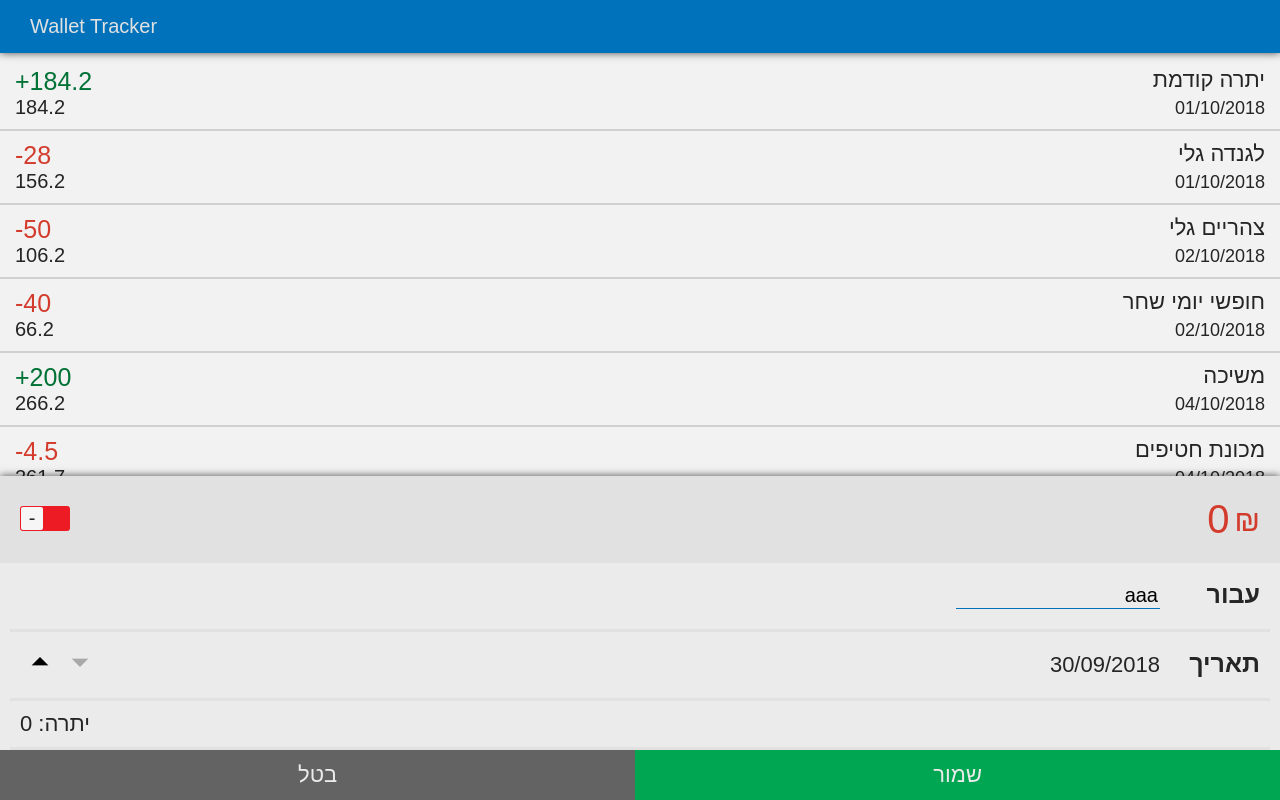
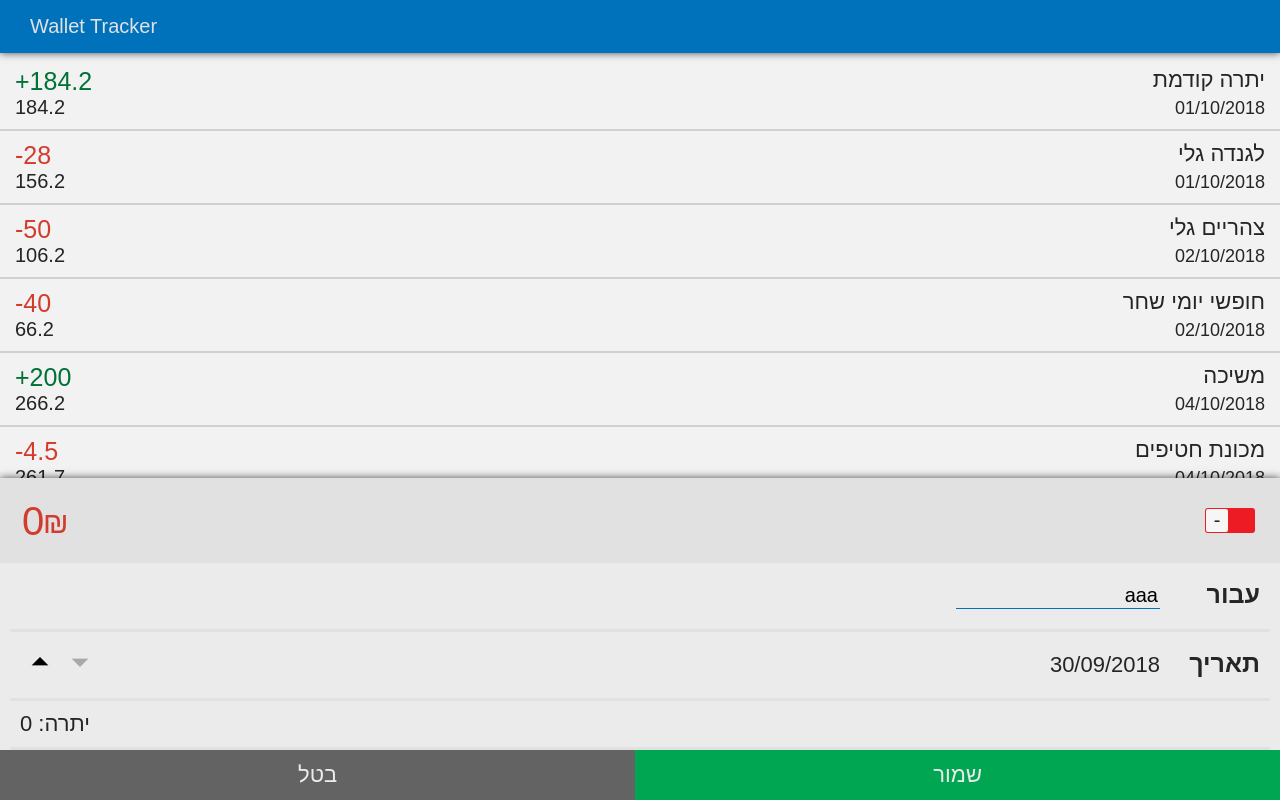
Before and after one commit to ranhs/wallet-tracker, an Angular app: page / in a window 1280 px wide. Built offline with nearby package versions, Linux system fonts and the light colour scheme.

Commit message:
value input sheql sign position

```diff
--- a/src/app/currencyInput/currency-input.component.html
+++ b/src/app/currencyInput/currency-input.component.html
@@ -4,14 +4,17 @@
 </div> -->
 
 <div id="value-input" [class.positive] = "!minus">
+    <div style="position: relative;">
+        <input type="text" [ngModel]="value" (ngModelChange)="valuechange($event)" inputmode="numeric" (keypress)="onKeyPress($event);" (focus)="onFocus()" (focusout)="onFocusOut()">
+        <!--Here I use a 'trick' where I bind the value to a different span element, than I can check its lenght with jQuery-->
+        <span id="length-reference" >{{value}}</span>
+        <span id="currency-symbol" [style.left]="inputLength +'px'">&#8362;</span>
+    </div>
     <div class="switch" (click)="onSignClicked()">
         <div class="switch-front">
             <span class="positive-text">+</span>
             <span class="negetive-text">-</span>
         </div>
     </div>
-    <div>
-        <span id="currency-symbol" style="padding-top: 8px; margin-left: 3px;">&#8362; <!--Sheqel sign--></span>
-        <input type="text" [(ngModel)]="value" inputmode="numeric" (keypress)="onKeyPress($event);" (focus)="onFocus()" (focusout)="onFocusOut()">
-    </div>
+
 </div>
--- a/src/app/currencyInput/currency-input.component.scss
+++ b/src/app/currencyInput/currency-input.component.scss
@@ -1,16 +1,24 @@
 #value-input{
     background-color: #e1e1e1;
     display: grid;
-    grid-template-columns: 105px auto;
+    grid-template-columns: auto 105px ;
     padding: 20px;
+    position: relative;
 
+    #length-reference, input{
+        position: absolute;
+    }
+    #length-reference{
+        opacity: 0;
+        font-size: 40px;
+    }
     input{
-        text-align: right;
-        direction: rtl;
-        float:right;
+        text-align: left;
+        direction: ltr;
+        float: left;
 
         font-size: 40px;
-        max-width: 180px;
+        width: 100%;
         border: none;
         background-color: transparent;
 
@@ -22,18 +30,20 @@
         outline-width: 0;
     }
     #currency-symbol{
-        float:right;
         color: #d33c2d;
         font-size: 30px;
+        position: absolute;
+        left: 50px;
+        padding-top: 8px; margin-left: 3px;
     }
 
     .switch {
-        display: inline-block;
         width: 50px;
         height: 25px;
         border-radius: 3px;
         background-color: rgb(237, 28, 36);
         margin: 10px 0;
+        margin-left: 50px;
 
         .switch-front{
             display: inline-block;
--- a/src/app/currencyInput/currency-input.component.ts
+++ b/src/app/currencyInput/currency-input.component.ts
@@ -1,5 +1,7 @@
-import { Component, forwardRef  } from '@angular/core';
+import { Component, forwardRef, ChangeDetectorRef, OnInit  } from '@angular/core';
 import { NG_VALUE_ACCESSOR, ControlValueAccessor } from '@angular/forms';
+import { $ } from 'jquery';
+import {  } from '';
 
 export const CURRENCY_INPUT_CONTROL_VALUE_ACCESSOR: any = {
     provide: NG_VALUE_ACCESSOR,
@@ -13,12 +15,37 @@ export const CURRENCY_INPUT_CONTROL_VALUE_ACCESSOR: any = {
   styleUrls: ['./currency-input.component.scss'],
   providers: [CURRENCY_INPUT_CONTROL_VALUE_ACCESSOR]
 })
-export class CurrencyInputComponent implements ControlValueAccessor {
+export class CurrencyInputComponent implements ControlValueAccessor, OnInit {
     private onChangeCallback;
     private onTouchedCallback;
     private _value : number = 0;
     public minus : boolean = true;
 
+    public inputLength : number = 20;
+
+    constructor(private changeDetector: ChangeDetectorRef) {}
+
+    ngOnInit(){
+    }
+
+    private updateInputLength(){
+        var length = document.getElementById("length-reference").getBoundingClientRect().width;
+
+        this.inputLength = length;
+
+        this.changeDetector.detectChanges();
+
+
+
+    }
+    private valuechange(newValue){
+        this.value = newValue;
+
+        //we need to use TimeOut so the value will change first, before we update the input-length
+        //note that settimeout doesn't remember the correct "this" reference, so we need to save it
+        var _this = this;
+        setTimeout(function(){_this.updateInputLength(); }, 1);
+    }
     //property "value"
     public get value() : number {
         return this._value;
@@ -92,7 +119,6 @@ export class CurrencyInputComponent implements ControlValueAccessor {
         if ( !this.isValidKey($event.key, $event.srcElement.value, $event.srcElement.selectionStart, $event.srcElement.selectionEnd - $event.srcElement.selectionStart) )
             $event.preventDefault();
 
-        console.log("keypress");
     }
 
     public writeValue(value: any) {
@@ -112,11 +138,16 @@ export class CurrencyInputComponent implements ControlValueAccessor {
     private onFocus(){
         if (this._value == 0 ){
             this._value = undefined;
+            this.inputLength = 0;
         }
+
     }
     private onFocusOut(){
-        if (this._value == undefined){
+        if (!this._value){
             this._value = 0;
+
+        var _this = this;
+        setTimeout(function(){_this.updateInputLength(); }, 1);
         }
     }
 
--- a/src/app/walletAction/wallet-action.component.html
+++ b/src/app/walletAction/wallet-action.component.html
@@ -1,30 +1,3 @@
-<!-- <table>
-    <tr>
-        <td class="title">תאריך</td>
-    </tr>
-    <tr>
-        <td><app-date-editor [(ngModel)]="date" [min]="minDate" [max]="maxDate"></app-date-editor></td>
-    </tr>
-    <tr>
-        <td class="title">תוכן</td>
-    </tr>
-    <tr>
-        <td><input [(ngModel)]="description"></td>
-    </tr>
-    <tr>
-        <td class="title">סכום</td>
-    </tr>
-    <tr>
-        <td><currency-input [(ngModel)]="valueChange"></currency-input></td>
-    </tr>
-    <tr>
-        <td class="title">יתרה</td>
-    </tr>
-    <tr>
-        <td dir="ltr">{{valueChange}}</td>
-    </tr>
-</table> -->
-
 <div id="wallet-action">
 
     <currency-input [(ngModel)]="valueChange"></currency-input>
@@ -44,7 +17,10 @@
        <date-editor [(ngModel)]="date" [min]="minDate" [max]="maxDate"></date-editor>
     </div>
     <div class="row" style="padding-top: 10px; padding-bottom: 10px;">
-        <span style="grid-column-start: 2; text-align: left; font-size: 22px">יתרה: {{valueChange}}</span>
+        <div style="grid-column-start: 2; font-size: 22px; text-align: left;">
+            <span>יתרה: </span>
+            <span dir="ltr">{{valueChange}}</span>
+        </div>
     </div>
 
     <div id="buttons">
```
